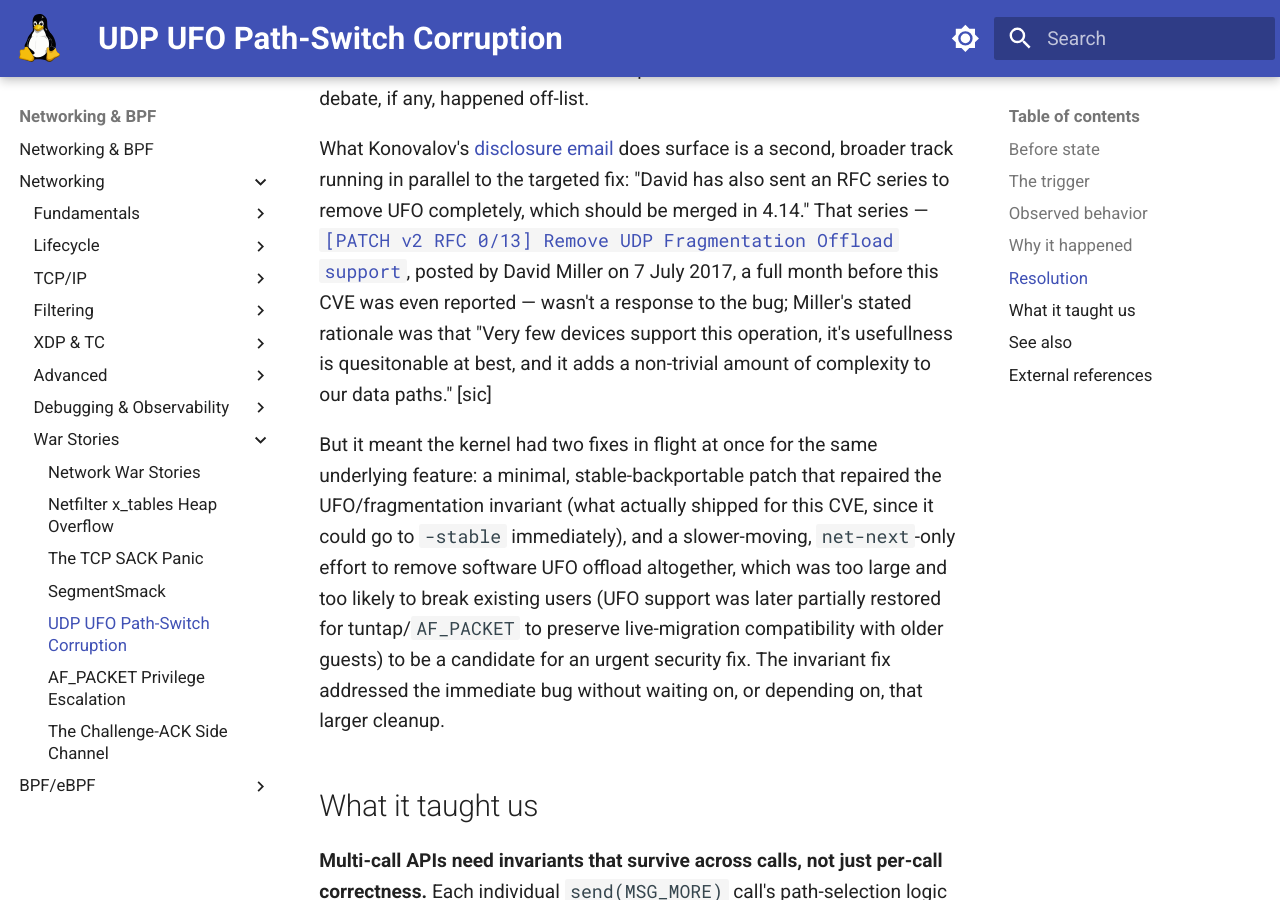
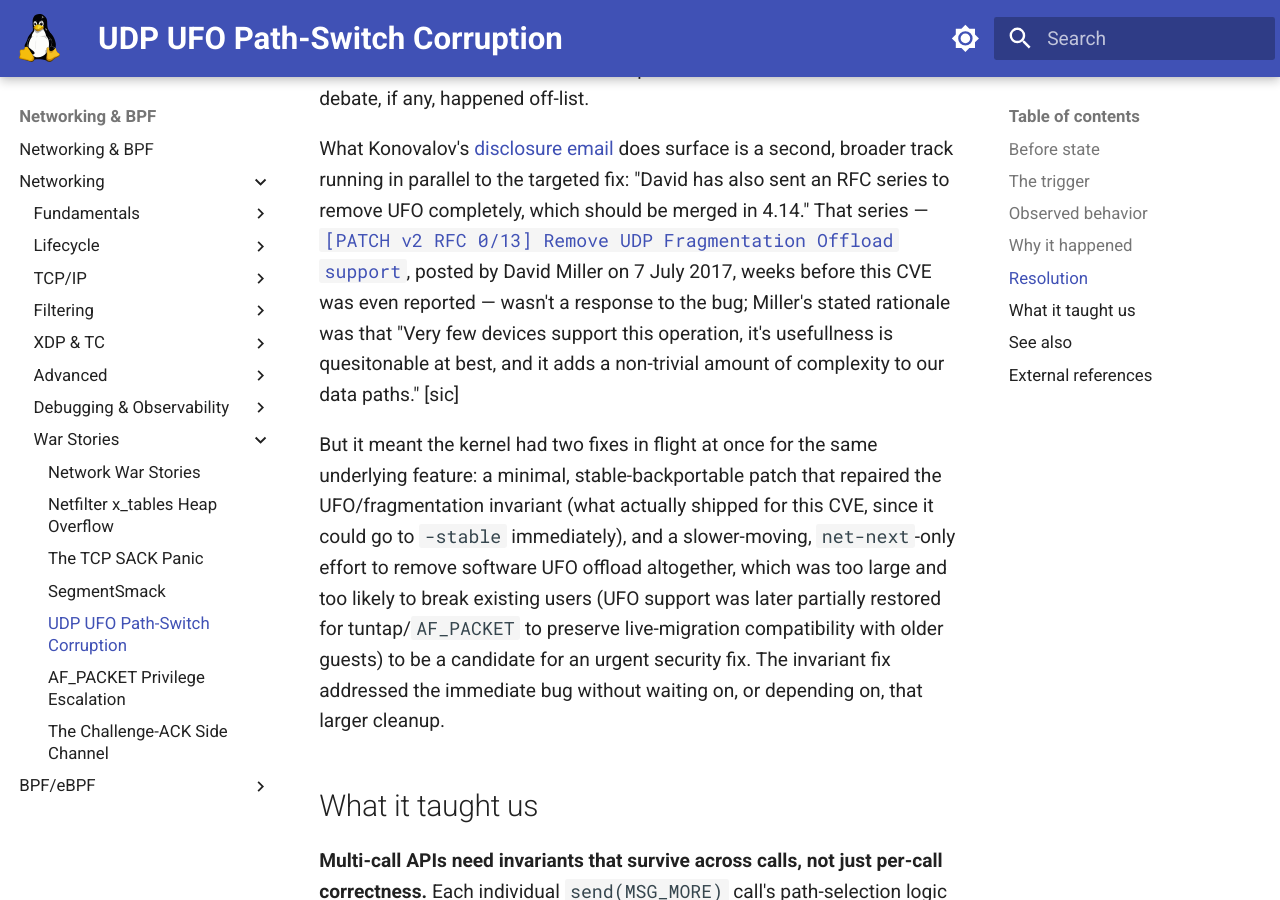
Before and after one commit to laveeshb/linux-kernel-internals, an MkDocs documentation site: the page built from docs/net/war-stories/udp-ufo.md, in a window 1280 px wide and 900 px high, scrolled down 4744 px. Built offline with MkDocs 1.6.1 and Material for MkDocs 9.7.7, drawn with Linux system fonts in a browser that asks for light colours.

Commit message:
Fix round-6 timespan imprecision in net/udp-ufo.md
'A full month before' overstated the gap between Miller's RFC
(7 July 2017) and the CVE report; use 'weeks before' instead.

```diff
--- a/docs/net/war-stories/udp-ufo.md
+++ b/docs/net/war-stories/udp-ufo.md
@@ -50,7 +50,7 @@ David Miller applied the patch [the same day it was posted to netdev](https://lo
 
 There's no earlier public back-and-forth over how to fix this because there wasn't a public phase before the fix: Konovalov's own [account of the disclosure](https://xairy.io/articles/cve-2017-1000112) shows the bug went straight to `security@kernel.org` on 3 August 2017 and to `linux-distros@` the next day, with the patch only reaching the public `netdev` list on 10 August, the same day it was merged and announced. That compressed, one-week, embargoed timeline is why the netdev thread reads as a finished patch rather than a debated one — the debate, if any, happened off-list.
 
-What Konovalov's [disclosure email](https://seclists.org/oss-sec/2017/q3/277) does surface is a second, broader track running in parallel to the targeted fix: "David has also sent an RFC series to remove UFO completely, which should be merged in 4.14." That series — [`[PATCH v2 RFC 0/13] Remove UDP Fragmentation Offload support`](https://lore.kernel.org/netdev/20170707.104326.2165746493532974466.davem@davemloft.net/), posted by David Miller on 7 July 2017, a full month before this CVE was even reported — wasn't a response to the bug; Miller's stated rationale was that "Very few devices support this operation, it's usefullness is quesitonable at best, and it adds a non-trivial amount of complexity to our data paths." [sic]
+What Konovalov's [disclosure email](https://seclists.org/oss-sec/2017/q3/277) does surface is a second, broader track running in parallel to the targeted fix: "David has also sent an RFC series to remove UFO completely, which should be merged in 4.14." That series — [`[PATCH v2 RFC 0/13] Remove UDP Fragmentation Offload support`](https://lore.kernel.org/netdev/20170707.104326.2165746493532974466.davem@davemloft.net/), posted by David Miller on 7 July 2017, weeks before this CVE was even reported — wasn't a response to the bug; Miller's stated rationale was that "Very few devices support this operation, it's usefullness is quesitonable at best, and it adds a non-trivial amount of complexity to our data paths." [sic]
 
 But it meant the kernel had two fixes in flight at once for the same underlying feature: a minimal, stable-backportable patch that repaired the UFO/fragmentation invariant (what actually shipped for this CVE, since it could go to `-stable` immediately), and a slower-moving, `net-next`-only effort to remove software UFO offload altogether, which was too large and too likely to break existing users (UFO support was later partially restored for tuntap/`AF_PACKET` to preserve live-migration compatibility with older guests) to be a candidate for an urgent security fix. The invariant fix addressed the immediate bug without waiting on, or depending on, that larger cleanup.
 
```
